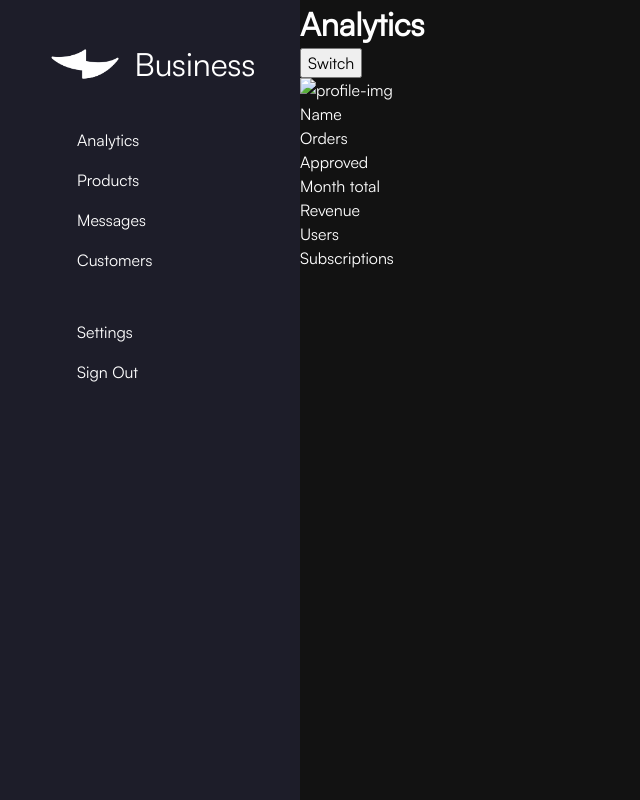
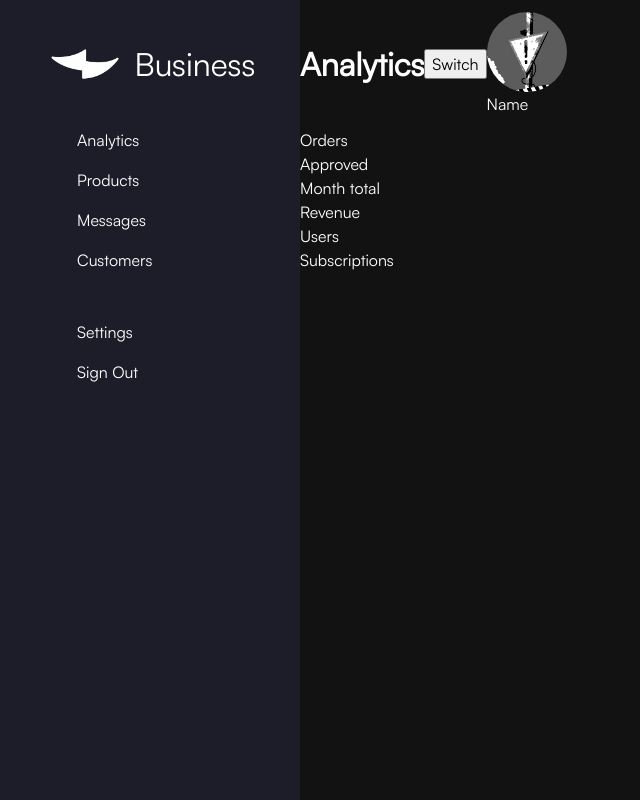
Before and after one commit to Vicker14/admin-dashboard, a plain HTML site: page index.html in a window 1280 px wide. Shown: the whole page, without its empty margins (0-640 px from the left). Drawn offline with Linux system fonts and the light colour scheme.

Commit message:
Profile pic added on the header
Imported the profile pic and added some greyscale
filter.
Also, made the container for the profile picture
a perfect circle.

```diff
--- a/css/styles.css
+++ b/css/styles.css
@@ -62,7 +62,7 @@ h1, h2, h3, h4, h5, h6 {
 
     --side-bar-size: max(300px, 10%);
     --dashboard-size: calc(100% - var(--side-bar-size));
-    --header-size: 4em;
+    --header-size: 8rem;
 
     --side-bar-bgcolor: #1d1d29;
     --dashboard-bgcolor: #121212;
@@ -149,3 +149,19 @@ ul, li {
     background-color: var(--dashboard-bgcolor);
     color: var(--font-color);
 }
+
+.header {
+    display: flex;
+    align-items: center;
+
+    height: var(--header-size);
+}
+
+.live-account img {
+    filter: grayscale(100%) contrast(150%);
+
+    height: 5em;
+    aspect-ratio: 1 / 1;
+    object-fit: cover;
+    border-radius: 50%;
+}
--- a/index.html
+++ b/index.html
@@ -37,7 +37,7 @@
             <h1>Analytics</h1>
             <button id="dark-light-mode">Switch</button>
             <div class="live-account">
-                <img src="" alt="profile-img">
+                <img src="img/profile-pic.jpg" alt="profile-img">
                 Name
             </div>
         </div>
```
Also changed, not shown: img/profile-pic.jpg (added).
